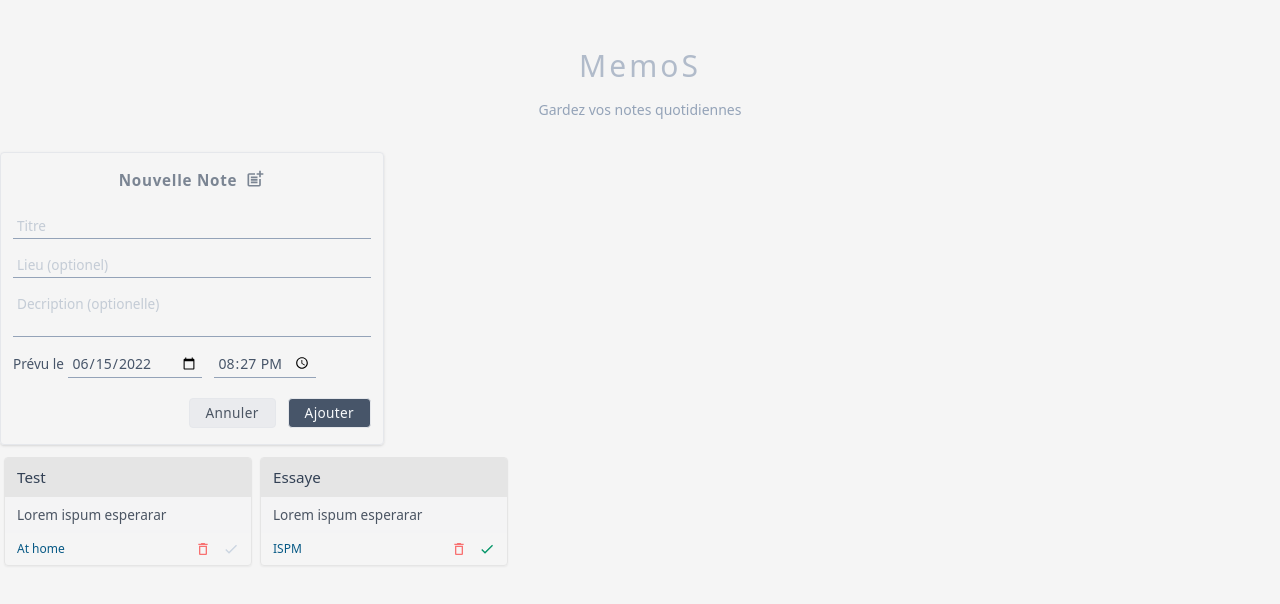
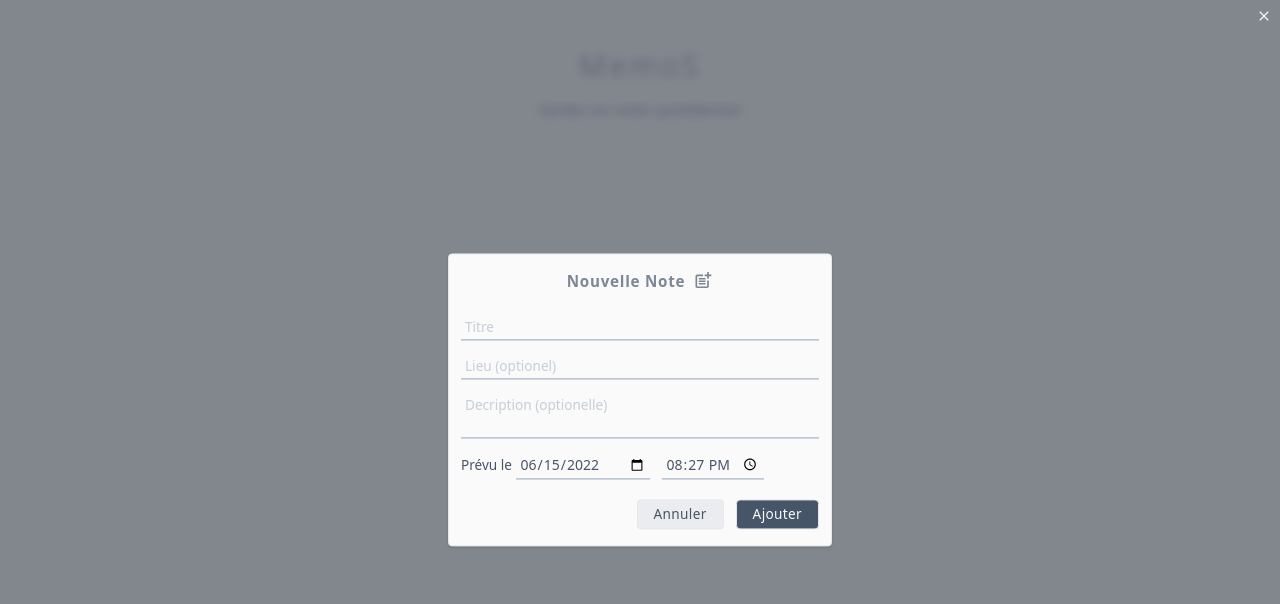
Before and after one commit to D10artef/App-note, a React (Create React App) app: page / in a window 1280 px wide. Shown: the top 604 px of the page. Built offline with nearby package versions, Linux system fonts and the light colour scheme.

Commit message:
Add a new note from ui and setup the modal components

```diff
--- a/src/App.jsx
+++ b/src/App.jsx
@@ -1,31 +1,34 @@
 import React, { useState, useEffect } from 'react'
 import Notes from './components/Notes'
+import AddNote from './components/AddNote'
 import Header from './components/Header'
+import Modal from './components/Modal'
 
 const NOTES_KEY = 'react-note-app'
 
 const App = () => {
   const [notes, setNotes] = useState([
-    {
-      id:1,
-      title: 'test',
-      content: 'Lorem ispum esperarar',
-      location:'At home',
-      done: false,
-    },
-    {
-      id:2,
-      title: 'essaye',
-      content: 'Lorem ispum esperarar',
-      location: 'ISPM',
-      done: true,
-    }
+    // {
+    //   id:1,
+    //   title: 'test',
+    //   content: 'Lorem ispum esperarar',
+    //   location:'At home',
+    //   done: false,
+    // },
+    // {
+    //   id:2,
+    //   title: 'essaye',
+    //   content: 'Lorem ispum esperarar',
+    //   location: 'ISPM',
+    //   done: true,
+    // }
   ])
+  const [showAddModal, setShowAddModal] = useState(true)
 
   // Load notes from web storage
   useEffect(()=> {
     const savedNotes = JSON.parse(localStorage.getItem(NOTES_KEY))
-    if(savedNotes && !savedNotes.length){
+    if(savedNotes && savedNotes.length > 0){
       setNotes(savedNotes)
     }
   }, [])
@@ -35,10 +38,44 @@ const App = () => {
     localStorage.setItem(NOTES_KEY, JSON.stringify(notes))
   },[notes])
 
+  const closeAddModal = () => {
+    setShowAddModal(false)
+  }
+  const openAddModal = () => {
+    setShowAddModal(true)
+  }
+
+  // Save new Note
+  const handleSaveNewNote = (newNote) => {
+    const newNotes = [newNote, ...notes]
+    setNotes(newNotes)
+  }
+
+  const getTodoIndex = (arr, id) => {
+    return arr.findIndex(el => el.id === id)
+  }
+
+  // Toggle Todo if it is done or not
+  const handleToggleNote = (id) => {
+    const noteIndex = getTodoIndex(notes, id)
+    const note = {...notes.find(el => el.id === id)}
+    note.done = !note.done
+    if(noteIndex === -1){
+      setNotes([...notes, note])
+      return
+    }
+    const updatedNotes = [...notes]
+    updatedNotes[noteIndex] = note
+    setNotes(updatedNotes)
+  }
+
   return (
     <div className='min-h-screen bg-neutral-100 text-zinc-800 dark:bg-[#242432] dark:text-neutral-300'>
       <Header></Header>
-      <Notes notes={notes}></Notes>
+      <Modal show={showAddModal} onClose={closeAddModal}>
+        <AddNote onSaveNewNote={handleSaveNewNote} onCloseModal={closeAddModal} />
+      </Modal>
+      <Notes onToggleNote={handleToggleNote} notes={notes}></Notes>
     </div>
   )
 }
--- a/src/components/AddNote.jsx
+++ b/src/components/AddNote.jsx
@@ -3,7 +3,7 @@ import { getDateNow, getTimeNow } from '../utilities/dateFunction'
 import {InputText, TextArea, InputDate, InputTime} from './Form'
 import {MdPostAdd} from 'react-icons/md'
 
-const AddNote = () => {
+const AddNote = ({onCloseModal, onSaveNewNote}) => {
   const [newNote, setNewNote] = useState({
     id: Date.now(),
     title: '',
@@ -31,18 +31,25 @@ const AddNote = () => {
 
   const handleSubmit = (event) => {
     event.preventDefault()
-
+    const note = { ...newNote,
+      id: Date.now(),
+      add_date: Date.now(),
+    }
+    onSaveNewNote(note)
+    resetNewNote()
+    onCloseModal()
   }
 
   const handleReset = (event) => {
     event.preventDefault()
     resetNewNote()
+    onCloseModal()
 
   }
 
 
   return (
-    <form onSubmit={handleSubmit} onReset={handleReset} className='flex flex-col gap-3 w-72 md:w-96 px-3 py-4 border dark:border-none rounded-sm md:rounded shadow dark:bg-main-card-dark'>
+    <form onSubmit={handleSubmit} onReset={handleReset} className='flex flex-col gap-3 w-72 md:w-96 px-3 py-4 border dark:border-none rounded-sm md:rounded shadow bg-neutral-50 dark:bg-main-card-dark'>
       <h1 className='flex gap-x-2 justify-center items-scretch font-semibold text-tiny tracking-wider text-slate-600/70 dark:text-slate-500 mb-2'><span>Nouvelle Note </span><span className='text-xl'><MdPostAdd/></span></h1>
       <InputText value={newNote.title} onChange={handleChange} name='title' maxLength={35} placeholder='Titre'></InputText>
       <InputText value={newNote.location} onChange={handleChange} name='location' maxLength={35} placeholder='Lieu (optionel)'></InputText>
--- a/src/components/Header.jsx
+++ b/src/components/Header.jsx
@@ -1,12 +1,10 @@
 import React from 'react'
-import AddNote from './AddNote'
 
 const Header = () => {
   return (
     <div>
       <h1 className='text-3xl text-center pb-4 pt-8 md:pt-12 font-medium text-slate-400/70 tracking-widest dark:text-gray-500'>MemoS</h1>
       <p className='text-center text-sm pb-4 md:pb-8 text-slate-400 dark:text-gray-400'>Gardez vos notes quotidiennes</p>
-      <AddNote></AddNote>
     </div>
   )
 }
--- a/src/components/Note.jsx
+++ b/src/components/Note.jsx
@@ -1,7 +1,7 @@
 import React from 'react'
 import {MdOutlineDelete, MdDone} from 'react-icons/md'
 
-const Note = ({note}) => {
+const Note = ({note, onToggle}) => {
 
   let doneClassName = 'duration-500 cursor-pointer '
   doneClassName += note.done ? ' text-emerald-600 dark:text-teal-600' : ' text-slate-300 hover:text-slate-400 dark:text-gray-700 dark:hover:text-gray-600'
@@ -11,7 +11,7 @@ const Note = ({note}) => {
   }
 
   const handleDone = (id) => {
-    console.log(id)
+    onToggle(id)
   }
 
   return (
--- a/src/components/Notes.jsx
+++ b/src/components/Notes.jsx
@@ -1,9 +1,9 @@
 import React from 'react'
 import Note from './Note'
 
-const Notes = ({notes}) => {
+const Notes = ({notes, onToggleNote}) => {
   const noteList = notes.map(note =>
-    <Note note={note} key={note.id}></Note>
+    <Note note={note} key={note.id} onToggle={onToggleNote}></Note>
   )
   return (
     <div className='gap-2 grid py-3 items-start grid-cols-1 xs:grid-cols-2 auto-cols-max sm:grid-cols-3  md:grid-cols-4 lg:grid-cols-5 px-1'>{noteList}</div>
--- a/src/utilities/dateFunction.js
+++ b/src/utilities/dateFunction.js
@@ -1,3 +1,18 @@
+const months = {
+	"01": "Janv",
+	"02": "Fev",
+	"03": "Mars",
+	"04": "Avril",
+	"05": "Mai",
+	"06": "Juin",
+	"07": "Juil",
+	"08": "Août",
+	"09": "Sept",
+	10: "Oct",
+	11: "Nov",
+	12: "Dec",
+};
+
 export function format2Digit(val) {
 	return String(val).padStart(2, "0");
 }
@@ -20,3 +35,37 @@ export function getTimeNow() {
 		format2Digit(today.getMinutes()),
 	].join(":");
 }
+
+// 0: Same DMY, 1: Same MY, 2: Same year, 3: other
+export function sameDayOrMonthOrYear(date) {
+	let date_array = date.split("-");
+	let date_now = getDateNow().split("-");
+	if (
+		date_array[2] === date_now[2] &&
+		date_array[1] === date_now[1] &&
+		date_array[0] === date_now[0]
+	) {
+		return 0;
+	} else if (date_array[1] === date_now[1] && date_array[0] === date_now[0]) {
+		return 1;
+	} else if (date_array[0] === date_now[0]) {
+		return 2;
+	} else {
+		return 3;
+	}
+}
+
+export function dateToString(date) {
+	const sameOr = sameDayOrMonthOrYear(date);
+	if (sameOr === 0) {
+		return "Aujourd'hui";
+	} else {
+		let date_array = date.split("-");
+
+		if (sameOr === 3) {
+			return date_array[2] + " " + months[date_array[1]] + " " + date_array[0];
+		} else {
+			return date_array[2] + " " + months[date_array[1]];
+		}
+	}
+}
```
